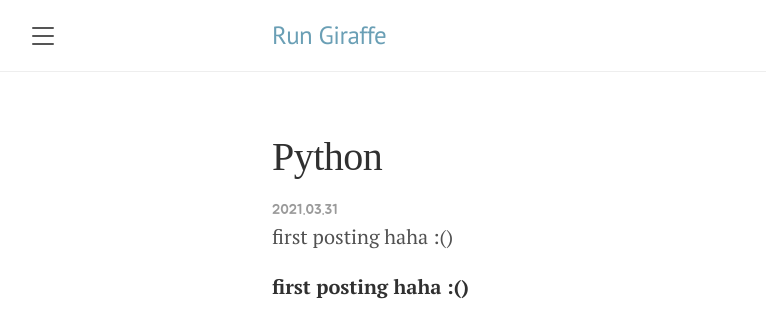
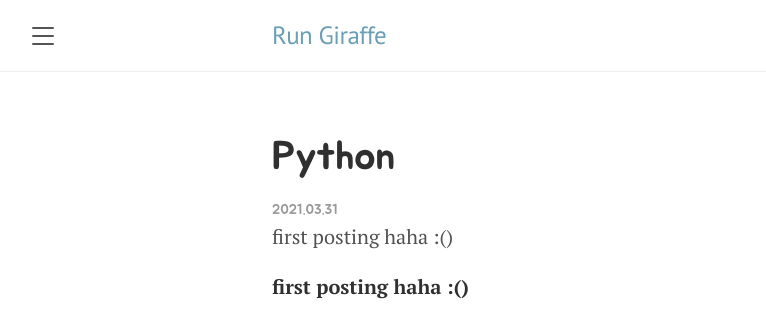
Before and after one commit to froggy0m0/froggy0m0.github.io, a Jekyll site: the page built from _posts/Python/2021-03-31-test-posting.md, in a window 1280 px wide. Shown: the top 330 px of the page, without its empty margins (8-774 px from the left). Built offline with Jekyll 4.4.1, drawn with Linux system fonts in a browser that asks for light colours.

Commit message:
Update lanyon.scss

```diff
--- a/_sass/lanyon.scss
+++ b/_sass/lanyon.scss
@@ -333,7 +333,7 @@ a.sidebar-nav-item:focus {
 }
 .post-title {
   margin-top: 0;
-  font-family: 'Noto Serif KR', serif;
+  font-family: 'Jua', serif;
 }
 
 /* Meta data line below post title */
```
